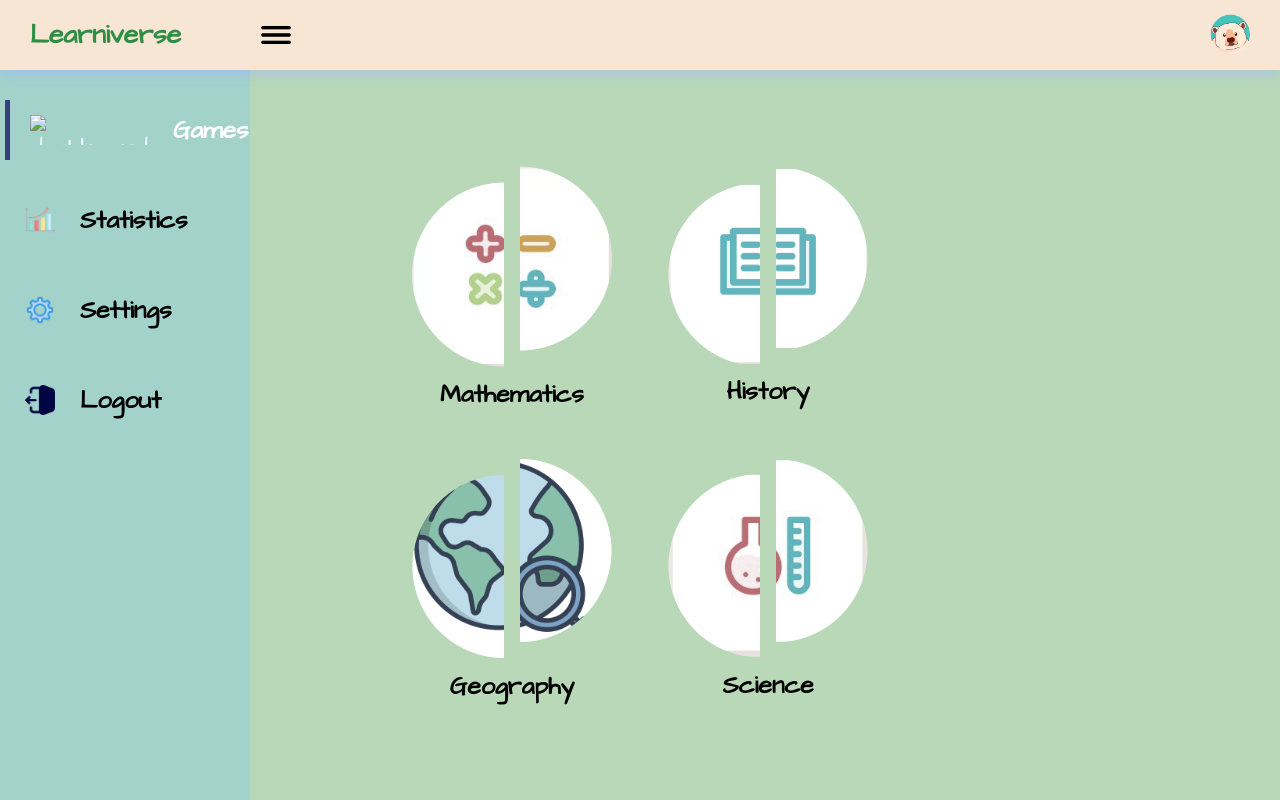
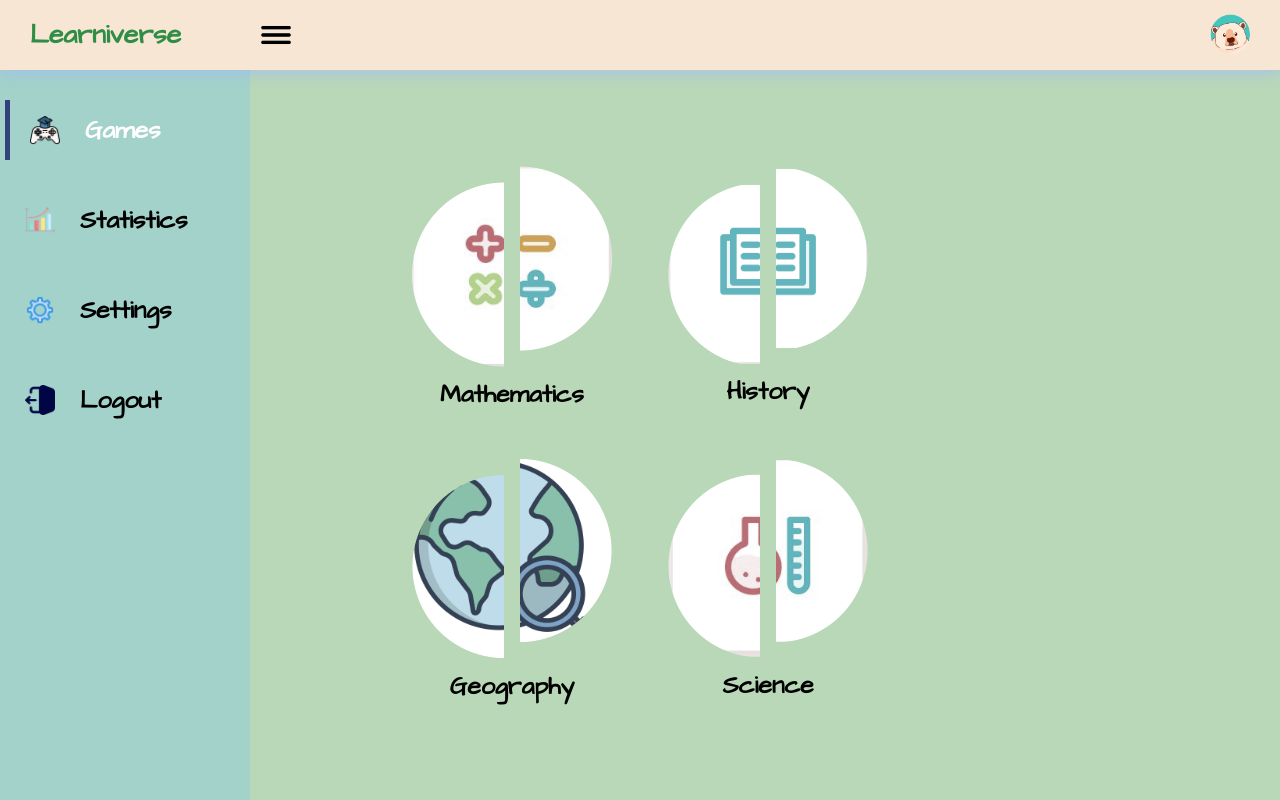
Before and after one commit to HasteKhai/Soen-357-Main-Project, a plain HTML site: page homepage.html in a window 1280 px wide. Drawn offline with Linux system fonts and the light colour scheme; the site is published under a folder, as on GitHub Pages, so addresses that start at the root find nothing.

Commit message:
dsadas
dasdas

```diff
--- a/homepage.html
+++ b/homepage.html
@@ -43,7 +43,7 @@
                     <div class="nav-upper-options">
                         <div class="nav-option option1">
                             <img
-                                src="/Images/games_icon.png"
+                                src="Images/games_icon.png"
                                 class="nav-img"
                                 alt="dashboard">
                             <h3> Games</h3>
```
